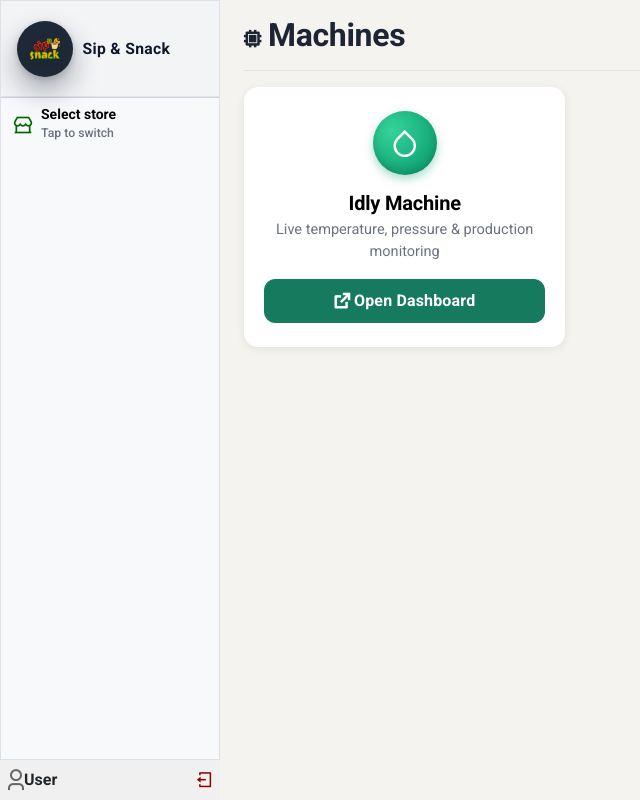
After one commit to geetha756/pos, a Flask app: template templates/machines/dashboard.html in a window 1280 px wide. The commit adds this page. Shown: the whole page, without its empty margins (0-640 px from the left). Run offline with Flask 3, Linux system fonts and the light colour scheme; the template is opened without the code that fills it, so the values that code supplies are empty; some libraries are stand-ins or nearby versions.

Commit message:
Re-enable the Machines module with an Idly dashboard card
The module was commented out of app.py as "not in use". Restore its
import, blueprint registration and schema init, and surface it as a
top-level nav item gated on the new machines.view permission.

The dashboard currently holds just an Idly card linking out to the
external monitoring UI. Vada is deliberately not surfaced -- its
/api/push/vada ingestion stays intact, just not shown.

No blueprint-wide permission guard is attached to machines_bp: the
/api/push/* routes are called by Node-RED hardware with no login
session. Only the dashboard view is gated.

seed_permissions_if_needed() previously returned early whenever the
permissions table had any rows, so machines.view would never have
been inserted on an already-seeded database. Since every INSERT is
ON CONFLICT DO NOTHING, drop the early return and let it run each
startup.

Co-Authored-By: Claude Opus 5 <noreply@anthropic.com>

```diff
--- a/app.py
+++ b/app.py
@@ -62,9 +62,7 @@ def create_app():
     from routes.payroll import payroll_bp
     from routes.inventory import inventory_bp
     from routes.users import users_bp
-    # Machines module is disabled for now (not in use). Re-enable by restoring
-    # this import, its registration, and the schema init below.
-    # from routes.machines import machines_bp, init_machines_schema
+    from routes.machines import machines_bp, init_machines_schema
 
     # Role-based access control: lock management sections behind their module's
     # view permission. Must be attached before the blueprints are registered.
@@ -80,6 +78,10 @@ def create_app():
     inventory_bp.before_request(require_module_view('inventory.view'))
     users_bp.before_request(require_module_view('users.view'))
     payroll_bp.before_request(payroll_access_guard)
+    # No blueprint-wide guard for machines_bp: its /api/push/* routes are
+    # called by Node-RED hardware with no login session at all (matching the
+    # other system's documented, intentional design). Only the dashboard page
+    # itself is permission-gated — see @permission_required in routes/machines.py.
 
     app.register_blueprint(auth_bp)
     app.register_blueprint(main_bp)
@@ -93,11 +95,10 @@ def create_app():
     app.register_blueprint(payroll_bp, url_prefix='/payroll')
     app.register_blueprint(inventory_bp, url_prefix='/inventory')
     app.register_blueprint(users_bp, url_prefix='/users')
-    # app.register_blueprint(machines_bp, url_prefix='/machines')  # disabled
+    app.register_blueprint(machines_bp, url_prefix='/machines')
 
-    # Machines schema init disabled along with the module:
-    # with app.app_context():
-    #     init_machines_schema()
+    with app.app_context():
+        init_machines_schema()
 
     # Make has_perm()/current_role available in templates (nav gating)
     register_template_helpers(app)
--- a/database.py
+++ b/database.py
@@ -299,12 +299,11 @@ def init_store_purchases_schema():
 
 
 def seed_permissions_if_needed():
-    """Seed a standard set of module/action permissions if the table is empty."""
-    existing = execute_query_one("SELECT COUNT(*) AS c FROM permissions")
-    count = existing['c'] if existing else 0
-    if count and count > 0:
-        return
-
+    """Seed the standard set of module/action permissions. Each INSERT is
+    ON CONFLICT DO NOTHING, so this is safe (and necessary) to run on every
+    startup — a previous version returned early whenever the table had any
+    rows at all, which meant a newly-added module here would silently never
+    get its permission codes inserted on an already-seeded database."""
     modules_actions: Dict[str, List[str]] = {
         'dashboard': ['view'],
         'master_menu': ['view','create','edit','delete','export'],
@@ -316,7 +315,8 @@ def seed_permissions_if_needed():
         'positions': ['view','create','edit','delete'],
         'payroll': ['view','create','edit','approve','export'],
         'inventory': ['view','create','edit','delete','adjust','export'],
-        'users': ['view','create','edit','delete','manage_permissions','manage_api_keys','view_audit']
+        'users': ['view','create','edit','delete','manage_permissions','manage_api_keys','view_audit'],
+        'machines': ['view'],
     }
 
     for module, actions in modules_actions.items():
--- a/templates/base.html
+++ b/templates/base.html
@@ -1191,6 +1191,14 @@
                             <a class="nav-link d-flex align-items-center gap-2{% if request.endpoint and request.endpoint.startswith('orders') and request.endpoint != 'orders.new_order' %} active{% endif %}" href="{{ url_for('orders.index') }}">
                                 <i class="ri-bar-chart-line icon"></i>
                                 <span class="nav-link-label">Orders</span>
+                            </a>
+                        </li>
+                        {% endif %}
+                        {% if has_perm('machines.view') %}
+                        <li class="nav-item">
+                            <a class="nav-link d-flex align-items-center gap-2{% if request.endpoint and request.endpoint.startswith('machines') %} active{% endif %}" href="{{ url_for('machines.dashboard') }}">
+                                <i class="ri-cpu-line icon"></i>
+                                <span class="nav-link-label">Machines</span>
                             </a>
                         </li>
                         {% endif %}
--- /dev/null
+++ b/templates/machines/dashboard.html
@@ -0,0 +1,39 @@
+{% extends "base.html" %}
+
+{% block title %}Machines - Sip & Snack Portal{% endblock %}
+
+{% block extra_head %}
+<style>
+    .machine-card { border: none; border-radius: 14px; box-shadow: 0 2px 10px rgba(0,0,0,.08); transition: box-shadow .2s ease; }
+    .machine-card:hover { box-shadow: 0 6px 18px rgba(0,0,0,.14); }
+    .machine-icon-circle {
+        width: 64px; height: 64px; border-radius: 50%;
+        display: flex; align-items: center; justify-content: center;
+        font-size: 30px; color: #fff;
+        background: radial-gradient(circle at 30% 30%, #34d399, #059669);
+        box-shadow: inset 0 -4px 8px rgba(0,0,0,.15), 0 4px 10px rgba(5,150,105,.35);
+        margin-bottom: 1rem;
+    }
+</style>
+{% endblock %}
+
+{% block content %}
+<div class="d-flex justify-content-between flex-wrap align-items-center gap-2 pt-3 pb-2 mb-3 border-bottom">
+    <h1 class="h2"><i class="ri-cpu-line icon me-2"></i>Machines</h1>
+</div>
+
+<div class="row">
+    <div class="col-sm-6 col-lg-4 mb-3">
+        <div class="card machine-card h-100">
+            <div class="card-body text-center py-4">
+                <div class="machine-icon-circle mx-auto"><i class="ri-drop-line"></i></div>
+                <h5 class="card-title mb-1">Idly Machine</h5>
+                <p class="text-muted small mb-3">Live temperature, pressure &amp; production monitoring</p>
+                <a href="{{ idly_dashboard_url }}" target="_blank" rel="noopener" class="btn btn-success w-100">
+                    <i class="ri-external-link-line icon me-1"></i>Open Dashboard
+                </a>
+            </div>
+        </div>
+    </div>
+</div>
+{% endblock %}
```
Also changed, not shown: routes/machines.py (+14 -1 lines).
